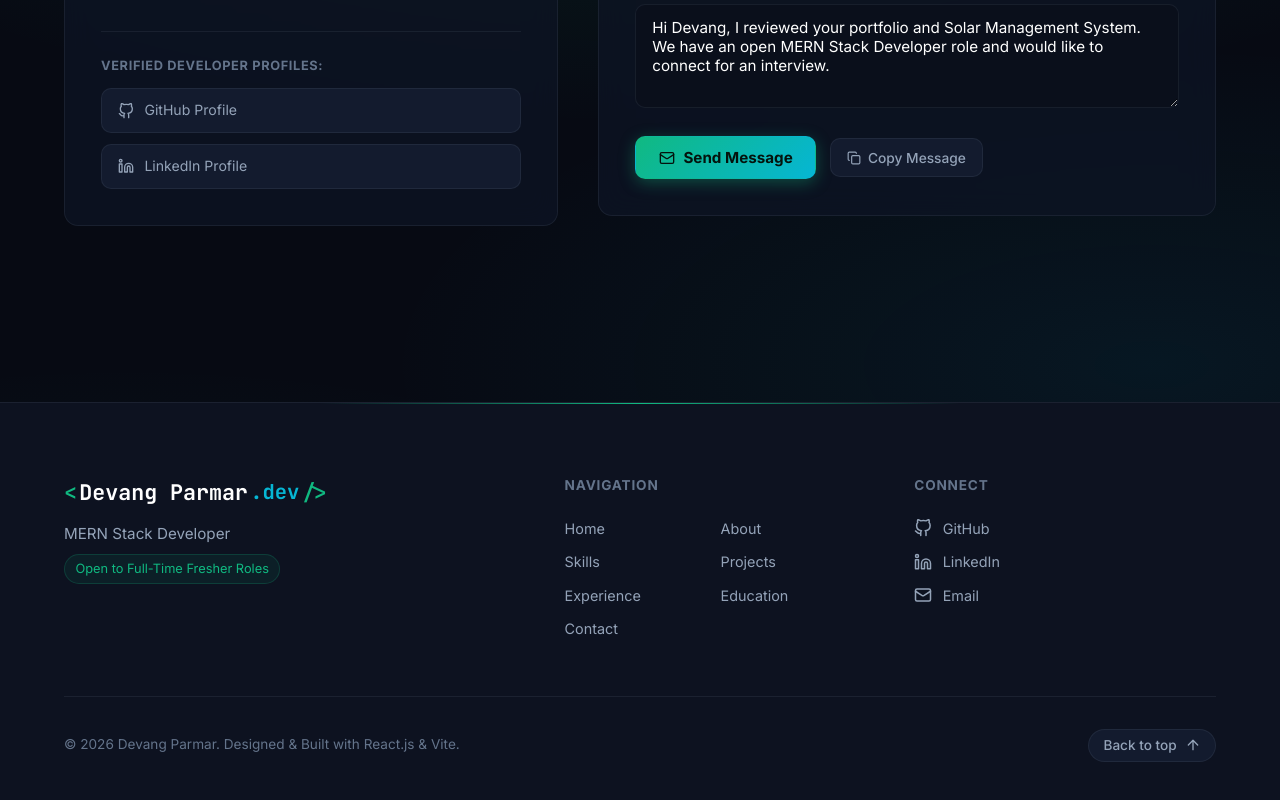
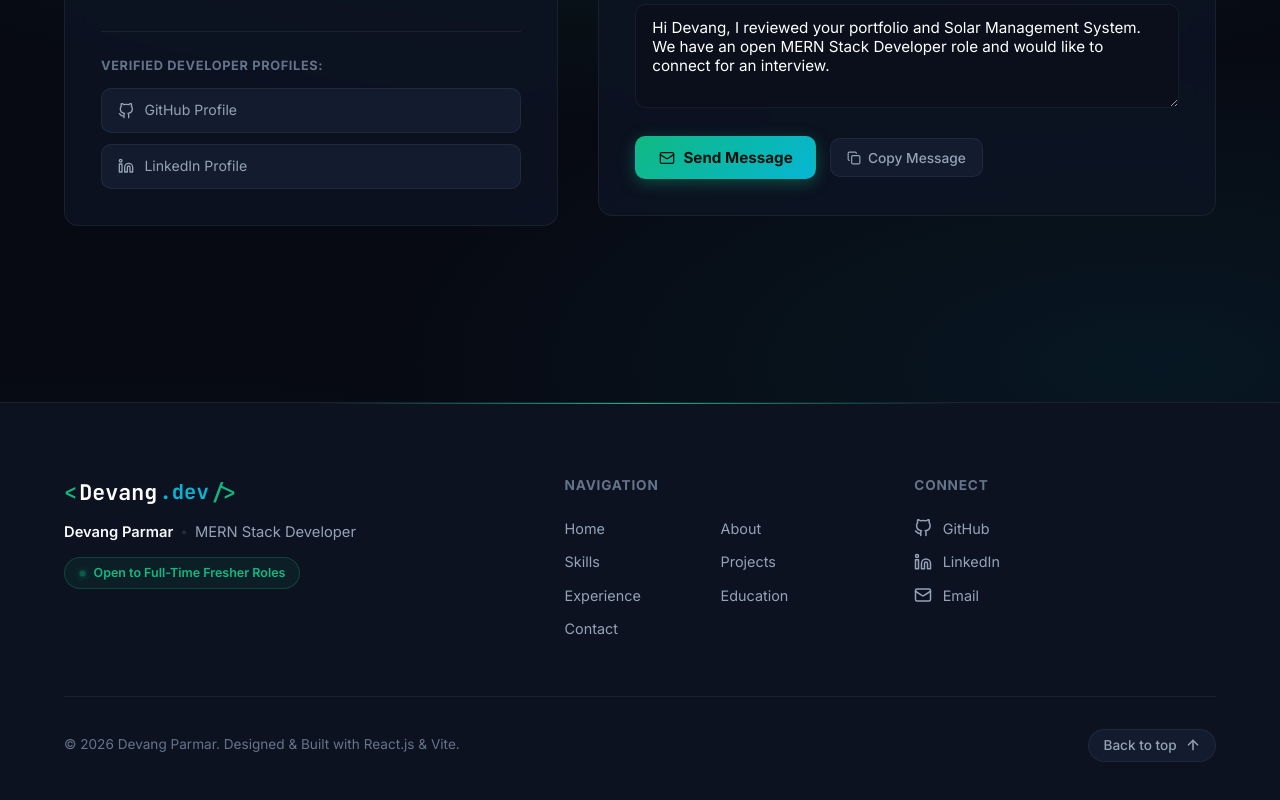
Before and after one commit to Devang456/devang-portfolio, a React (Vite) app: page / in a window 1280 px wide. Shown: the part 8915-9715 px from the top of the page. Built offline with nearby package versions, Linux system fonts and the light colour scheme.

Commit message:
fix(footer): refine footer brand typography and status pill on mobile

```diff
--- a/src/components/layout/Footer.css
+++ b/src/components/layout/Footer.css
@@ -30,6 +30,13 @@
   align-items: start;
 }
 
+.footer-brand-col {
+  display: flex;
+  flex-direction: column;
+  align-items: flex-start;
+  gap: 0.75rem;
+}
+
 .footer-brand {
   font-family: var(--font-mono);
   font-size: 1.35rem;
@@ -37,23 +44,60 @@
   display: inline-flex;
   align-items: center;
   gap: 0.15rem;
-  margin-bottom: 0.75rem;
+  color: #fff;
+  transition: transform var(--transition-fast);
+}
+
+.footer-brand:hover {
+  transform: translateY(-2px);
 }
 
 .footer-role {
-  font-size: 0.95rem;
+  font-size: 0.92rem;
   color: var(--text-secondary);
-  margin-bottom: 0.5rem;
+  display: flex;
+  align-items: center;
+  gap: 0.45rem;
+  flex-wrap: wrap;
+  line-height: 1.45;
 }
 
-.footer-status-tag {
-  display: inline-block;
+.footer-dev-name {
+  color: var(--text-primary);
+  font-weight: 600;
+}
+
+.footer-dev-divider {
+  color: var(--border-light);
   font-size: 0.8rem;
+}
+
+.footer-dev-title {
+  color: var(--text-secondary);
+}
+
+.footer-status-pill {
+  display: inline-flex;
+  align-items: center;
+  gap: 0.5rem;
+  font-size: 0.78rem;
+  font-weight: 600;
   color: var(--accent-primary);
   background: rgba(16, 185, 129, 0.08);
-  border: 1px solid rgba(16, 185, 129, 0.2);
-  padding: 0.25rem 0.65rem;
+  border: 1px solid rgba(16, 185, 129, 0.25);
+  padding: 0.3rem 0.85rem;
   border-radius: var(--radius-full);
+  margin-top: 0.15rem;
+  width: fit-content;
+}
+
+.footer-status-dot {
+  width: 7px;
+  height: 7px;
+  border-radius: 50%;
+  background-color: var(--accent-primary);
+  box-shadow: 0 0 8px var(--accent-primary);
+  animation: pulseDot 2s infinite;
 }
 
 .footer-col-title {
@@ -158,6 +202,19 @@
     gap: 2.25rem;
   }
 
+  .footer-brand {
+    font-size: 1.25rem;
+  }
+
+  .footer-role {
+    font-size: 0.86rem;
+  }
+
+  .footer-status-pill {
+    font-size: 0.74rem;
+    padding: 0.25rem 0.75rem;
+  }
+
   .footer-links-grid {
     grid-template-columns: repeat(2, 1fr);
     gap: 0.6rem;
@@ -174,3 +231,25 @@
     justify-content: center;
   }
 }
+
+@media (max-width: 360px) {
+  .footer-brand {
+    font-size: 1.15rem;
+  }
+
+  .footer-role {
+    font-size: 0.8rem;
+    flex-direction: column;
+    align-items: flex-start;
+    gap: 0.15rem;
+  }
+
+  .footer-dev-divider {
+    display: none;
+  }
+
+  .footer-status-pill {
+    font-size: 0.7rem;
+    padding: 0.2rem 0.65rem;
+  }
+}
--- a/src/components/layout/Footer.jsx
+++ b/src/components/layout/Footer.jsx
@@ -14,14 +14,21 @@ export default function Footer() {
       <div className="container footer-container">
         <div className="footer-top">
           <div className="footer-brand-col">
-            <a href="#hero" className="footer-brand">
+            <a href="#hero" className="footer-brand" aria-label="Devang.dev Home">
               <span className="brand-code-symbol">&lt;</span>
-              <span className="brand-name">{personalInfo.name}</span>
+              <span className="brand-name">Devang</span>
               <span className="brand-dot">.dev</span>
               <span className="brand-code-symbol"> /&gt;</span>
             </a>
-            <p className="footer-role">{personalInfo.role}</p>
-            <p className="footer-status-tag">{personalInfo.status}</p>
+            <p className="footer-role">
+              <span className="footer-dev-name">{personalInfo.name}</span>
+              <span className="footer-dev-divider">•</span>
+              <span className="footer-dev-title">{personalInfo.role}</span>
+            </p>
+            <div className="footer-status-pill">
+              <span className="footer-status-dot"></span>
+              <span className="footer-status-text">{personalInfo.status}</span>
+            </div>
           </div>
 
           <div className="footer-nav-col">
```
